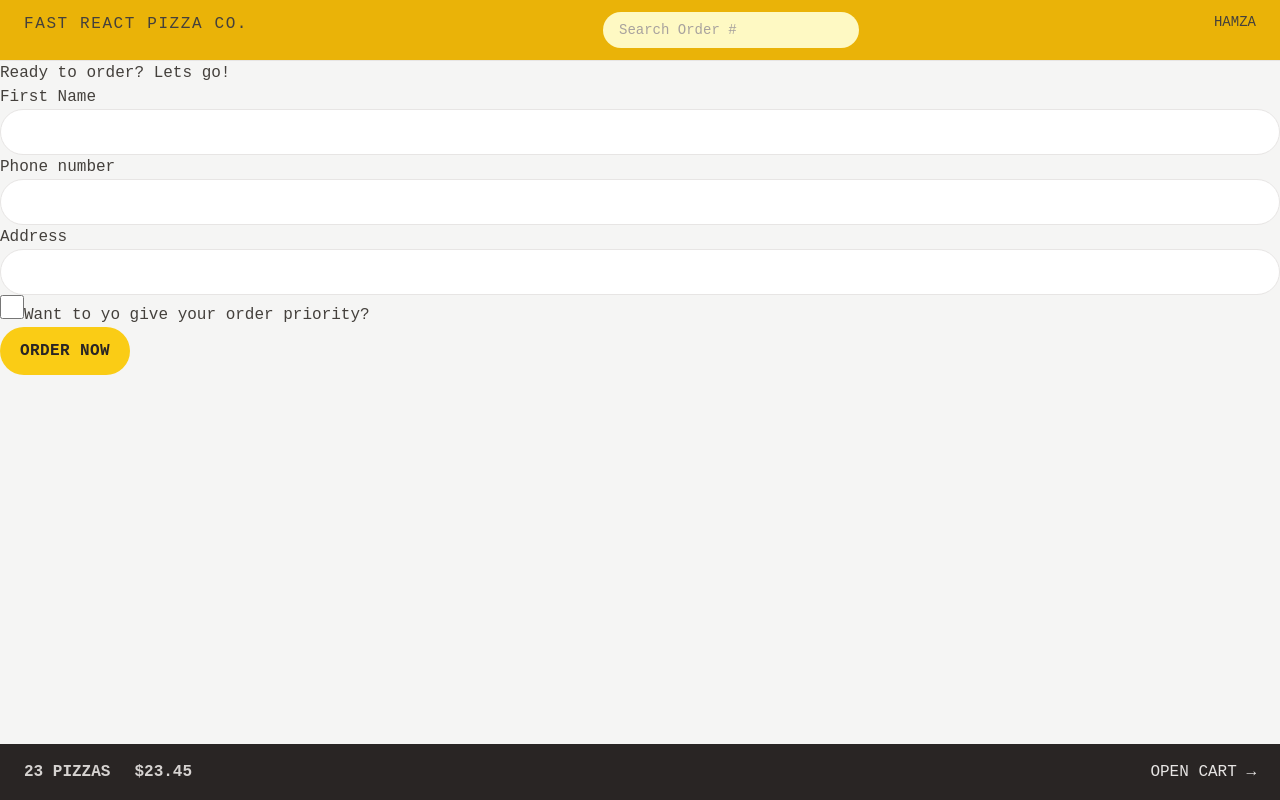
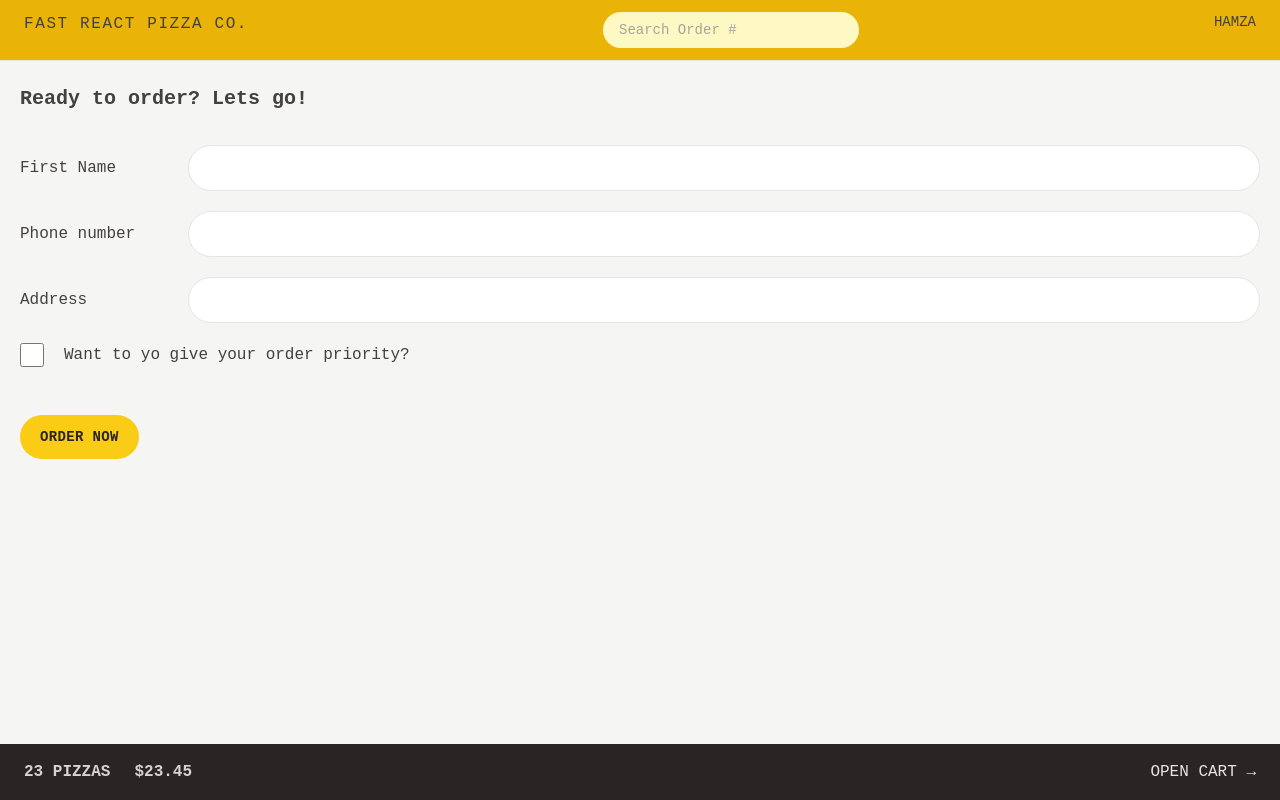
Before and after one commit to HamzaHamani/PizzaPortal., a React (Vite) app: page /order/new in a window 1280 px wide. Built offline with nearby package versions, Linux system fonts and the light colour scheme.

Commit message:
more styling with tailwind

```diff
--- a/src/features/cart/Cart.jsx
+++ b/src/features/cart/Cart.jsx
@@ -37,7 +37,7 @@
       <h2 className="mt-7 text-xl font-semibold">Your cart, %NAME%</h2>
       <ul className="mt-3 divide-y-2 divide-stone-200 border-b">
         {cart.map((item) => (
-          <CartItem item={item} key={item.key} />
+          <CartItem item={item} key={item.id} />
         ))}
       </ul>
       <div className="mt-6 space-x-2">
--- a/src/features/order/CreateOrder.jsx
+++ b/src/features/order/CreateOrder.jsx
@@ -43,31 +43,41 @@
   const formErrors = useActionData();
 
   return (
-    <div>
-      <h2>Ready to order? Lets go!</h2>
+    <div className="px-5 py-6">
+      <h2 className="mb-8 text-xl font-semibold">Ready to order? Lets go!</h2>
 
       <Form method="post">
-        <div>
-          <label>First Name</label>
-          <input className="input" type="text" name="customer" required />
+        <div className="mb-5 flex flex-col gap-2 sm:flex-row sm:items-center">
+          <label className="sm:basis-40">First Name</label>
+          <input className="input  grow" type="text" name="customer" required />
         </div>
 
-        <div>
-          <label>Phone number</label>
-          <div>
-            <input className="input" type="tel" name="phone" required />
-          </div>
-          {formErrors?.phone && <p>{formErrors.phone}</p>}
-        </div>
+        <div className="mb-5 flex flex-col gap-2 sm:flex-row sm:items-center">
+          <label className="sm:basis-40">Phone number</label>
+          <div className="grow">
+            <input className="input w-full" type="tel" name="phone" required />
 
-        <div>
-          <label>Address</label>
-          <div>
-            <input className="input" type="text" name="address" required />
+            {formErrors?.phone && (
+              <p className="text-xd mt-2 rounded-md bg-red-100 p-2 text-red-700">
+                {formErrors.phone}
+              </p>
+            )}
           </div>
         </div>
 
-        <div>
+        <div className="mb-5 flex flex-col gap-2 sm:flex-row sm:items-center">
+          <label className="sm:basis-40">Address</label>
+          <div className="grow">
+            <input
+              className="input w-full"
+              type="text"
+              name="address"
+              required
+            />
+          </div>
+        </div>
+
+        <div className="mb-12 flex items-center gap-5">
           <input
             type="checkbox"
             name="priority"
@@ -77,7 +87,9 @@
             // onChange={(e) => setWithPriority(e.target.checked)}
           />
           <input type="hidden" name="cart" value={JSON.stringify(cart)} />
-          <label htmlFor="priority">Want to yo give your order priority?</label>
+          <label htmlFor="priority" className="font-medium">
+            Want to yo give your order priority?
+          </label>
         </div>
 
         <div>
--- a/src/features/order/Order.jsx
+++ b/src/features/order/Order.jsx
@@ -1,5 +1,5 @@
 // Test ID: IIDSAT
-
+import OrderItem from "./OrderItem";
 import { useLoaderData } from "react-router-dom";
 import { getOrder } from "../../services/apiRestaurant";
 import {
@@ -22,29 +22,50 @@
   } = order;
   const deliveryIn = calcMinutesLeft(estimatedDelivery);
   return (
-    <div>
-      <div>
-        <h2>Status</h2>
+    <div className="space-y-8 px-4 py-6">
+      <div className="flex flex-wrap items-center justify-between gap-3">
+        <h2 className="text-2xl font-semibold">Order #{id} Status</h2>
 
-        <div>
-          {priority && <span>Priority</span>}
-          <span>{status} order</span>
+        <div className="space-x-2">
+          {priority && (
+            <span className="rounded-full bg-red-500 px-3 py-1 text-base font-semibold uppercase tracking-wide text-red-50">
+              Priority
+            </span>
+          )}
+          <span className="text-bases rounded-full bg-green-500 px-3 py-1 font-semibold uppercase tracking-wide text-green-50">
+            {status} order
+          </span>
         </div>
       </div>
 
-      <div>
-        <p>
+      <div className="flex flex-wrap items-center justify-between gap-3 bg-stone-200 px-6 py-5">
+        <p className="font-medium ">
           {deliveryIn >= 0
             ? `Only ${calcMinutesLeft(estimatedDelivery)} minutes left 😃`
             : "Order should have arrived"}
         </p>
-        <p>(Estimated delivery: {formatDate(estimatedDelivery)})</p>
+        <p className="text-cs text-stone-500">
+          (Estimated delivery: {formatDate(estimatedDelivery)})
+        </p>
       </div>
 
-      <div>
-        <p>Price pizza: {formatCurrency(orderPrice)}</p>
-        {priority && <p>Price priority: {formatCurrency(priorityPrice)}</p>}
-        <p>To pay on delivery: {formatCurrency(orderPrice + priorityPrice)}</p>
+      <ul className="divide-y divide-stone-200 border-b border-t">
+        {cart.map((item) => (
+          <OrderItem item={item} key={item.id} />
+        ))}
+      </ul>
+      <div className="space-y-2 bg-stone-200 px-6 py-5">
+        <p className="text-base font-medium text-stone-600">
+          Price pizza: {formatCurrency(orderPrice)}
+        </p>
+        {priority && (
+          <p className="text-base font-medium text-stone-600">
+            Price priority: {formatCurrency(priorityPrice)}
+          </p>
+        )}
+        <p className="text-lg font-bold">
+          To pay on delivery: {formatCurrency(orderPrice + priorityPrice)}
+        </p>
       </div>
     </div>
   );
--- a/src/features/order/OrderItem.jsx
+++ b/src/features/order/OrderItem.jsx
@@ -5,12 +5,12 @@
   isLoadingIngredients;
   ingredients;
   return (
-    <li>
-      <div>
+    <li className="py-3">
+      <div className="flex items-center justify-between gap-4 text-base">
         <p>
-          <span>{quantity}&times;</span> {name}
+          <span className=" font-bold">{quantity}&times;</span> {name}
         </p>
-        <p>{formatCurrency(totalPrice)}</p>
+        <p className="text-lg font-bold">{formatCurrency(totalPrice)}</p>
       </div>
     </li>
   );
--- a/src/index.css
+++ b/src/index.css
@@ -59,6 +59,6 @@
 
 @layer components {
   .input {
-    @apply w-full rounded-full border  border-stone-200  px-4  py-2 text-sm transition-all duration-300 placeholder:text-stone-400 focus:outline-none focus:ring focus:ring-yellow-400 focus:ring-opacity-60 md:px-6 md:py-3;
+    @apply rounded-full border  border-stone-200  px-4  py-2 text-sm transition-all duration-300 placeholder:text-stone-400 focus:outline-none focus:ring focus:ring-yellow-400 focus:ring-opacity-60 md:px-6 md:py-3;
   }
 }
--- a/src/ui/Button.jsx
+++ b/src/ui/Button.jsx
@@ -1,15 +1,15 @@
 import { Link } from "react-router-dom";
 
 function Button({ children, disabled, to, type }) {
-  const base = `text-l inline-block rounded-full bg-yellow-400  font-bold uppercase tracking-wide  text-stone-800 transition-all duration-300 hover:bg-yellow-300 focus:bg-yellow-300 focus:outline-none focus:ring  focus:ring-yellow-300 focus:ring-offset-2 disabled:cursor-not-allowed sm:px-6 ${
+  const base = `text-sm inline-block rounded-full bg-yellow-400  font-bold uppercase tracking-wide  text-stone-800 transition-all duration-300 hover:bg-yellow-300 focus:bg-yellow-300 focus:outline-none focus:ring  focus:ring-yellow-300 focus:ring-offset-2 disabled:cursor-not-allowed sm:px-6 ${
     disabled ? "bg-stone-300 hover:bg-stone-300" : ""
   } `;
 
   const styles = {
     primary: base + " px-4 py-3 md:px-5 md:py-3",
-    small: base + " px-4 py-2 md:px-5 md:py-2.5 text-sm",
+    small: base + " px-4 py-2 md:px-5 md:py-2.5 text-xs",
     secondary:
-      "text-l inline-block rounded-full border-2 border-stone-300  font-bold uppercase tracking-wide  text-stone-400 transition-all duration-300 hover:bg-stone-300 hover:text-stone-800 focus:text-stone-800  focus:bg-stone-300 focus:outline-none focus:ring  focus:ring-stone-200 focus:ring-offset-2 disabled:cursor-not-allowed    px-4 py-3 md:px-5 md:py-3.5 ",
+      "text-sm inline-block rounded-full border-2 border-stone-300  font-bold uppercase tracking-wide  text-stone-400 transition-all duration-300 hover:bg-stone-300 hover:text-stone-800 focus:text-stone-800  focus:bg-stone-300 focus:outline-none focus:ring  focus:ring-stone-200 focus:ring-offset-2 disabled:cursor-not-allowed    px-4 py-3 md:px-5 md:py-3.5 ",
   };
 
   if (to)
```
Also changed, not shown: index.html (+5 -2 lines).
